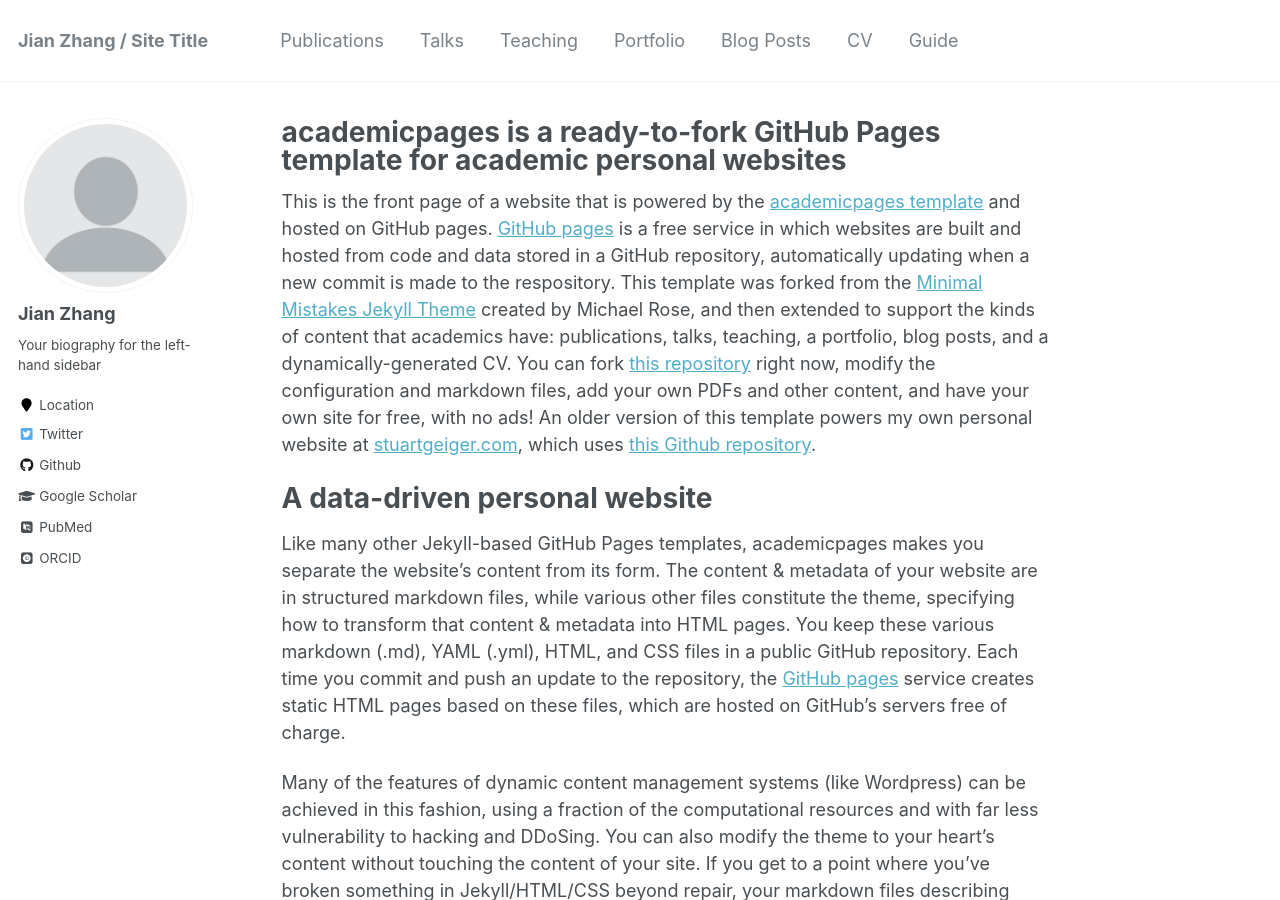
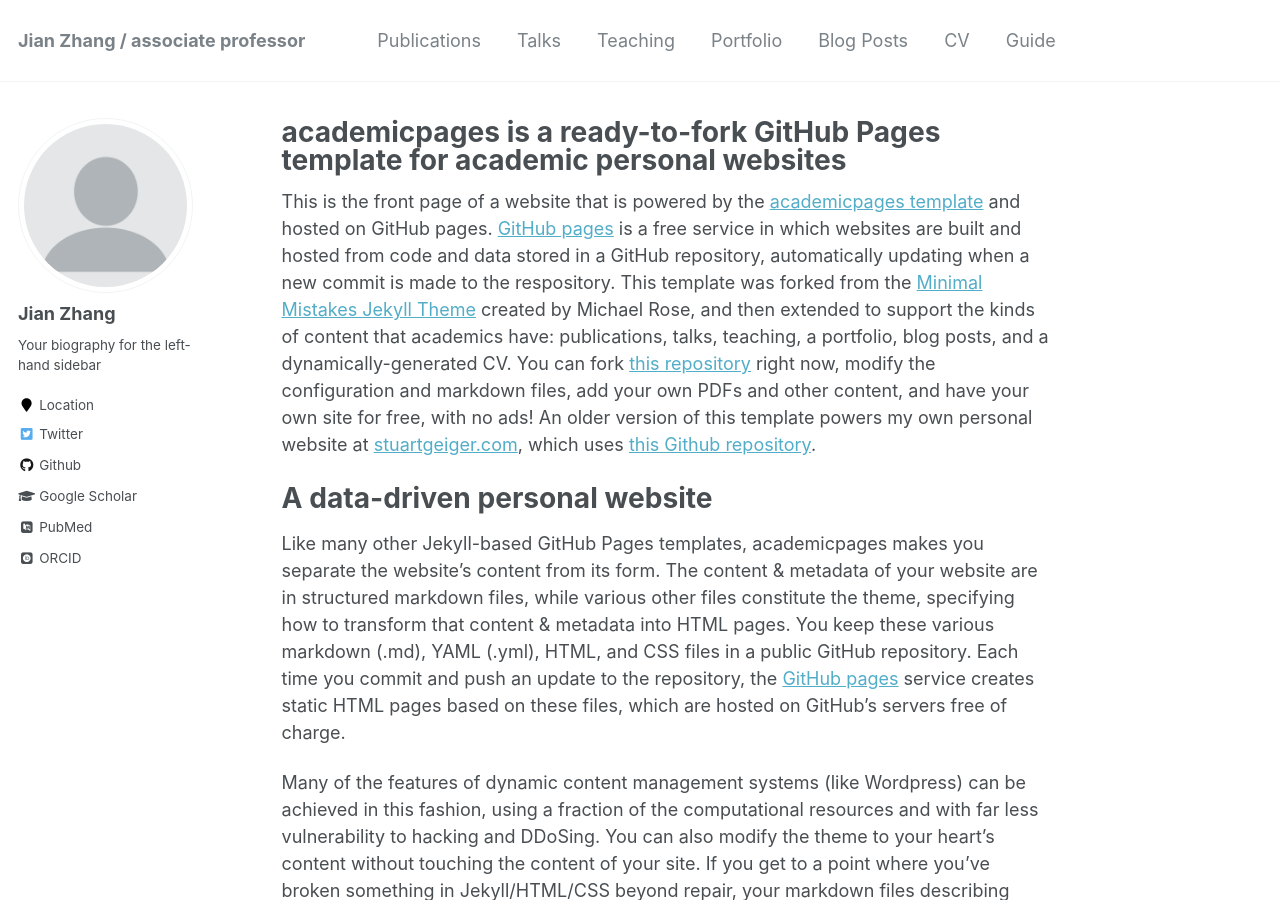
Before and after one commit to zhangjian405/zhangjian405.github.io, a Jekyll site: the page built from _pages/about.md, in a window 1280 px wide and 900 px high. Built offline with Jekyll 4.4.1, drawn with Linux system fonts in a browser that asks for light colours; some web fonts are replaced.

Commit message:
Update _config.yml

```diff
--- a/_config.yml
+++ b/_config.yml
@@ -7,7 +7,7 @@
 
 # Site Settings
 locale                   : "en-US"
-title                    : "Jian Zhang / Site Title"
+title                    : "Jian Zhang / associate professor "
 title_separator          : "-"
 name                     : &name "Jian Zhang"
 description              : &description "Jian Zhang is swpu"
```
